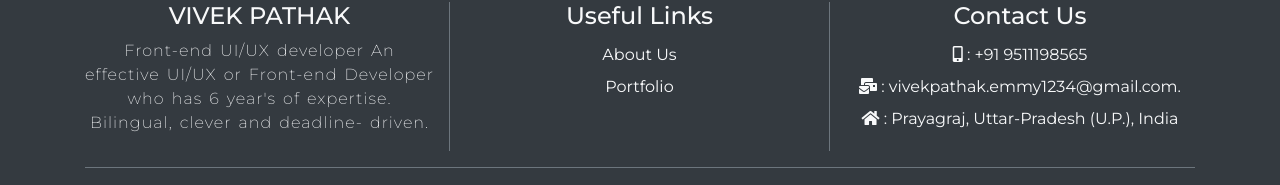
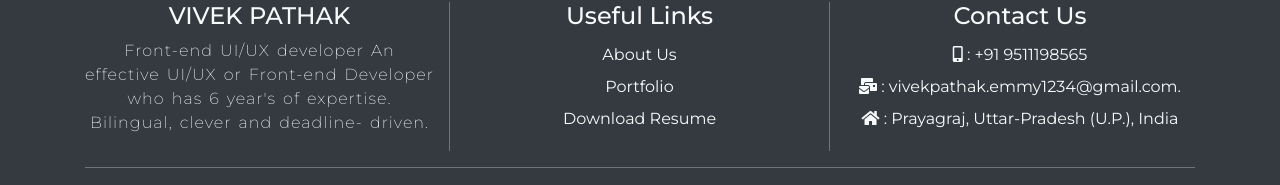
Before and after one commit to developervivek1/digantara, a plain HTML site: page about-us.html in a window 1280 px wide. Shown: the part 4140-4325 px from the top of the page. Drawn offline with nearby package versions, Linux system fonts and the light colour scheme; a web font is replaced by a local one.

Commit message:
reseume attached

```diff
--- a/about-us.html
+++ b/about-us.html
@@ -296,6 +296,7 @@
 							<!-- <li class="p-1"><a class="text-decoration-none text-light" href="#">Our Products</a></li> -->
 							<!-- <li class="p-1"><a class="text-decoration-none text-light" href="#">Blogs</a></li> -->
 							<li class="p-1"><a class="text-decoration-none text-light" href="./portfolio.html">Portfolio</a></li>
+							<li class="p-1"><a class="text-decoration-none text-light" href="./images/Vivek_Pathak_2025.pdf" target="_blank">Download Resume</a></li>
 							<!-- <li class="p-1"><a class="text-decoration-none text-light" href="#">Facts</a></li> -->
 						</ul>
 
```
Also changed, not shown: index.html (+1 -0 lines), portfolio.html (+1 -0 lines), 1 other file.
